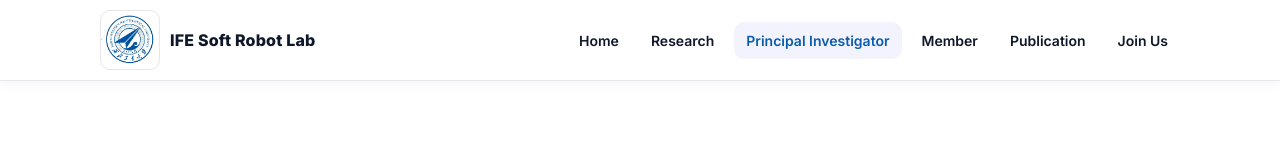
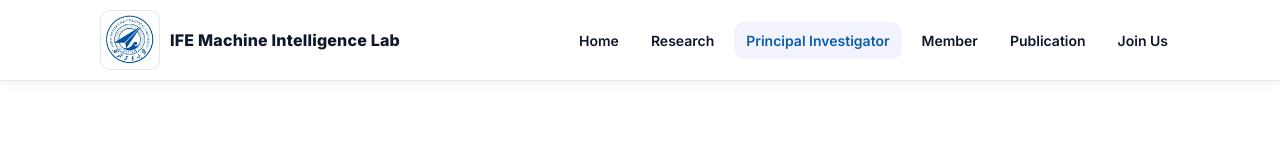
Before and after one commit to IFESoftRobotLab/yanghaitao, a plain HTML site: page pi.html in a window 1280 px wide. Shown: the top 141 px of the page. Drawn offline with Linux system fonts and the light colour scheme.

Commit message:
Update pi.html

```diff
--- a/pi.html
+++ b/pi.html
@@ -18,7 +18,7 @@
       <div class="nav-inner">
         <div class="brand">
           <div class="logo" aria-hidden="true"></div>
-          <span>IFE Soft Robot Lab</span>
+          <span>IFE Machine Intelligence Lab</span>
         </div>
         <ul>
           <li><a href="index.html">Home</a></li>
```
